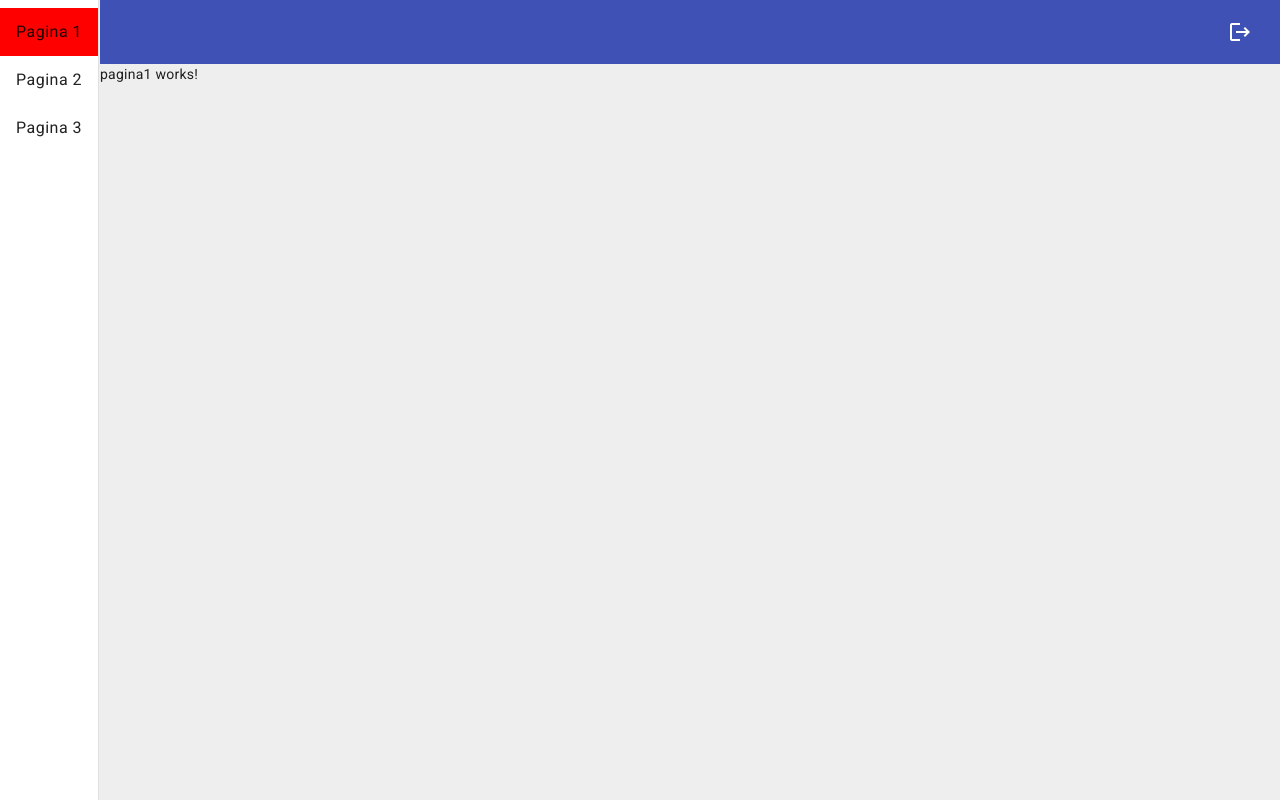
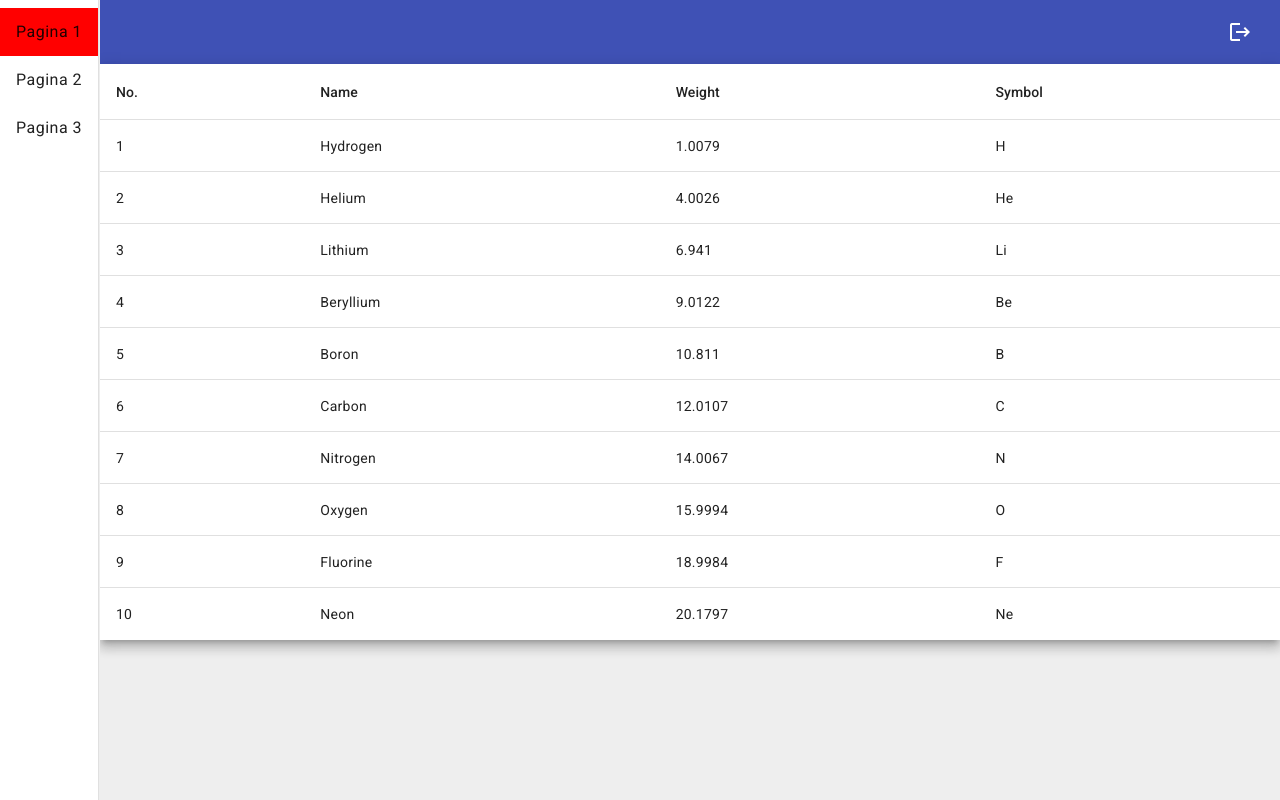
Before and after one commit to Salvatore-12/lezione-38-ng, an Angular app: page /pagina1 in a window 1280 px wide. Built offline with nearby package versions, Linux system fonts and the light colour scheme.

Commit message:
sistemazione css dashboard e aggiunta la tabella al componete pagina1

```diff
--- a/src/app/componenti/pagina1/pagina1.component.css
+++ b/src/app/componenti/pagina1/pagina1.component.css
@@ -0,0 +1,3 @@
+table {
+    width: 100%;
+  }
--- a/src/app/componenti/pagina1/pagina1.component.html
+++ b/src/app/componenti/pagina1/pagina1.component.html
@@ -1 +1,32 @@
-<p>pagina1 works!</p>
+<table mat-table [dataSource]="dataSource" class="mat-elevation-z8">
+
+    <!--- Note that these columns can be defined in any order.
+          The actual rendered columns are set as a property on the row definition" -->
+
+    <!-- Position Column -->
+    <ng-container matColumnDef="position">
+      <th mat-header-cell *matHeaderCellDef> No. </th>
+      <td mat-cell *matCellDef="let element"> {{element.position}} </td>
+    </ng-container>
+
+    <!-- Name Column -->
+    <ng-container matColumnDef="name">
+      <th mat-header-cell *matHeaderCellDef> Name </th>
+      <td mat-cell *matCellDef="let element"> {{element.name}} </td>
+    </ng-container>
+
+    <!-- Weight Column -->
+    <ng-container matColumnDef="weight">
+      <th mat-header-cell *matHeaderCellDef> Weight </th>
+      <td mat-cell *matCellDef="let element"> {{element.weight}} </td>
+    </ng-container>
+
+    <!-- Symbol Column -->
+    <ng-container matColumnDef="symbol">
+      <th mat-header-cell *matHeaderCellDef> Symbol </th>
+      <td mat-cell *matCellDef="let element"> {{element.symbol}} </td>
+    </ng-container>
+
+    <tr mat-header-row *matHeaderRowDef="displayedColumns"></tr>
+    <tr mat-row *matRowDef="let row; columns: displayedColumns;"></tr>
+  </table>
--- a/src/app/componenti/pagina1/pagina1.component.ts
+++ b/src/app/componenti/pagina1/pagina1.component.ts
@@ -1,12 +1,37 @@
-import { Component } from '@angular/core';
+import { Component, OnInit } from '@angular/core';
+import { SharedModule } from '../../shared.module';
+export interface PeriodicElement {
+  name: string;
+  position: number;
+  weight: number;
+  symbol: string;
+}
 
+const ELEMENT_DATA: PeriodicElement[] = [
+  {position: 1, name: 'Hydrogen', weight: 1.0079, symbol: 'H'},
+  {position: 2, name: 'Helium', weight: 4.0026, symbol: 'He'},
+  {position: 3, name: 'Lithium', weight: 6.941, symbol: 'Li'},
+  {position: 4, name: 'Beryllium', weight: 9.0122, symbol: 'Be'},
+  {position: 5, name: 'Boron', weight: 10.811, symbol: 'B'},
+  {position: 6, name: 'Carbon', weight: 12.0107, symbol: 'C'},
+  {position: 7, name: 'Nitrogen', weight: 14.0067, symbol: 'N'},
+  {position: 8, name: 'Oxygen', weight: 15.9994, symbol: 'O'},
+  {position: 9, name: 'Fluorine', weight: 18.9984, symbol: 'F'},
+  {position: 10, name: 'Neon', weight: 20.1797, symbol: 'Ne'},
+];
 @Component({
   selector: 'app-pagina1',
   standalone: true,
-  imports: [],
+  imports: [SharedModule],
   templateUrl: './pagina1.component.html',
   styleUrl: './pagina1.component.css'
 })
-export class Pagina1Component {
+export class Pagina1Component implements OnInit {
+  displayedColumns: string[] = ['position', 'name', 'weight', 'symbol'];
+  dataSource = ELEMENT_DATA;
+
+   constructor(){}
+
+   ngOnInit(): void {}
 
 }
```
Also changed, not shown: src/app/componenti/dashboard/dashboard.component.css (line endings or trailing spaces).
